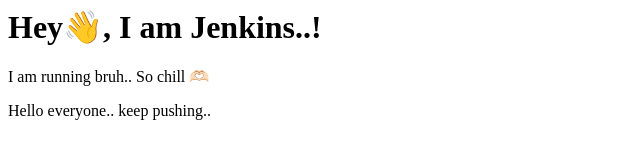
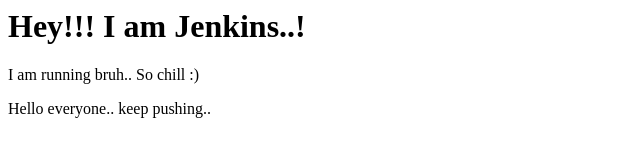
Before and after one commit to rvyas69/jenkins-test, a plain HTML site: page index.html in a window 1280 px wide. Shown: the whole page, without its empty margins (0-640 px from the left). Drawn offline with Linux system fonts and the light colour scheme.

Commit message:
Update index.html

```diff
--- a/index.html
+++ b/index.html
@@ -1,6 +1,6 @@
 <html>
   <title>Jenkins Test</title>
-  <h1>Hey👋, I am Jenkins..!</h1>
-  <p>I am running bruh.. So chill 🫶🏻</p>
+  <h1>Hey!!! I am Jenkins..!</h1>
+  <p>I am running bruh.. So chill :)</p>
   <p>Hello everyone.. keep pushing..</p>
 </html>
```
